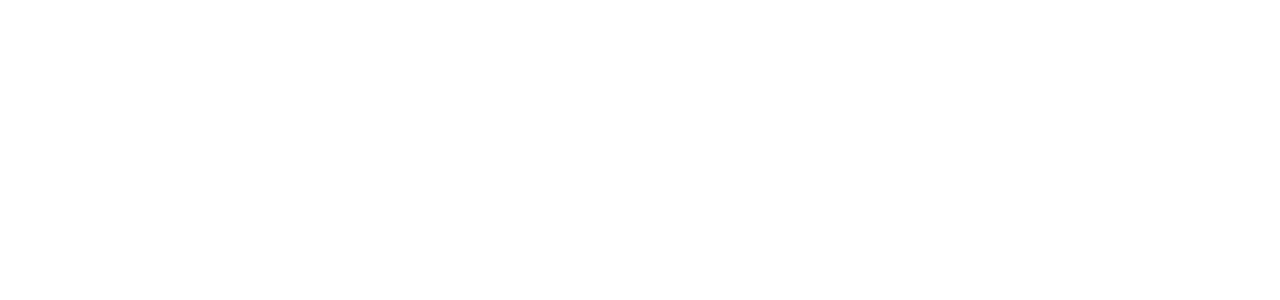
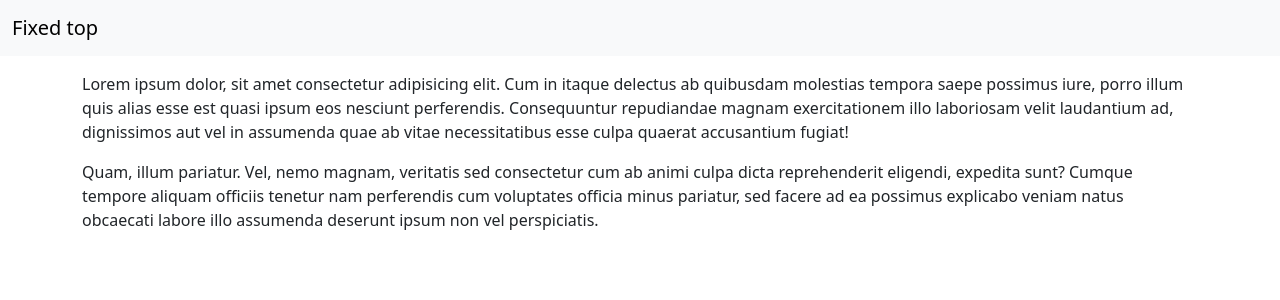
Before and after one commit to waffledood/huddle-hub, a Django app: page /huddlehub/home/ in a window 1280 px wide. Before the commit the part shown is empty. Shown: the top 300 px of the page. Run offline with Django 4.2, Linux system fonts and the light colour scheme.

Commit message:
Add navbar & main container in index.html

```diff
--- a/backend/templates/index.html
+++ b/backend/templates/index.html
@@ -1,3 +1,5 @@
+{% load static %}
+
 <!DOCTYPE html>
 <html lang="en">
   <head>
@@ -9,6 +11,7 @@
       integrity="sha384-QWTKZyjpPEjISv5WaRU9OFeRpok6YctnYmDr5pNlyT2bRjXh0JMhjY6hW+ALEwIH"
       crossorigin="anonymous"
     />
+    <link rel="stylesheet" href="{% static 'css/style.css' %}" />
     <script
       src="https://cdn.jsdelivr.net/npm/bootstrap@5.3.3/dist/js/bootstrap.bundle.min.js"
       integrity="sha384-YvpcrYf0tY3lHB60NNkmXc5s9fDVZLESaAA55NDzOxhy9GkcIdslK1eN7N6jIeHz"
@@ -18,5 +21,28 @@
 
     <title>HuddleHub</title>
   </head>
-  <body></body>
+  <body>
+    <nav class="navbar navbar-expand-md fixed-top bg-body-tertiary">
+      <div class="container-fluid">
+        <a class="navbar-brand" href="#">Fixed top</a>
+      </div>
+    </nav>
+    <main class="container">
+      <p>
+        Lorem ipsum dolor, sit amet consectetur adipisicing elit. Cum in itaque
+        delectus ab quibusdam molestias tempora saepe possimus iure, porro illum
+        quis alias esse est quasi ipsum eos nesciunt perferendis. Consequuntur
+        repudiandae magnam exercitationem illo laboriosam velit laudantium ad,
+        dignissimos aut vel in assumenda quae ab vitae necessitatibus esse culpa
+        quaerat accusantium fugiat!
+      </p>
+      <p>
+        Quam, illum pariatur. Vel, nemo magnam, veritatis sed consectetur cum ab
+        animi culpa dicta reprehenderit eligendi, expedita sunt? Cumque tempore
+        aliquam officiis tenetur nam perferendis cum voluptates officia minus
+        pariatur, sed facere ad ea possimus explicabo veniam natus obcaecati
+        labore illo assumenda deserunt ipsum non vel perspiciatis.
+      </p>
+    </main>
+  </body>
 </html>
```
